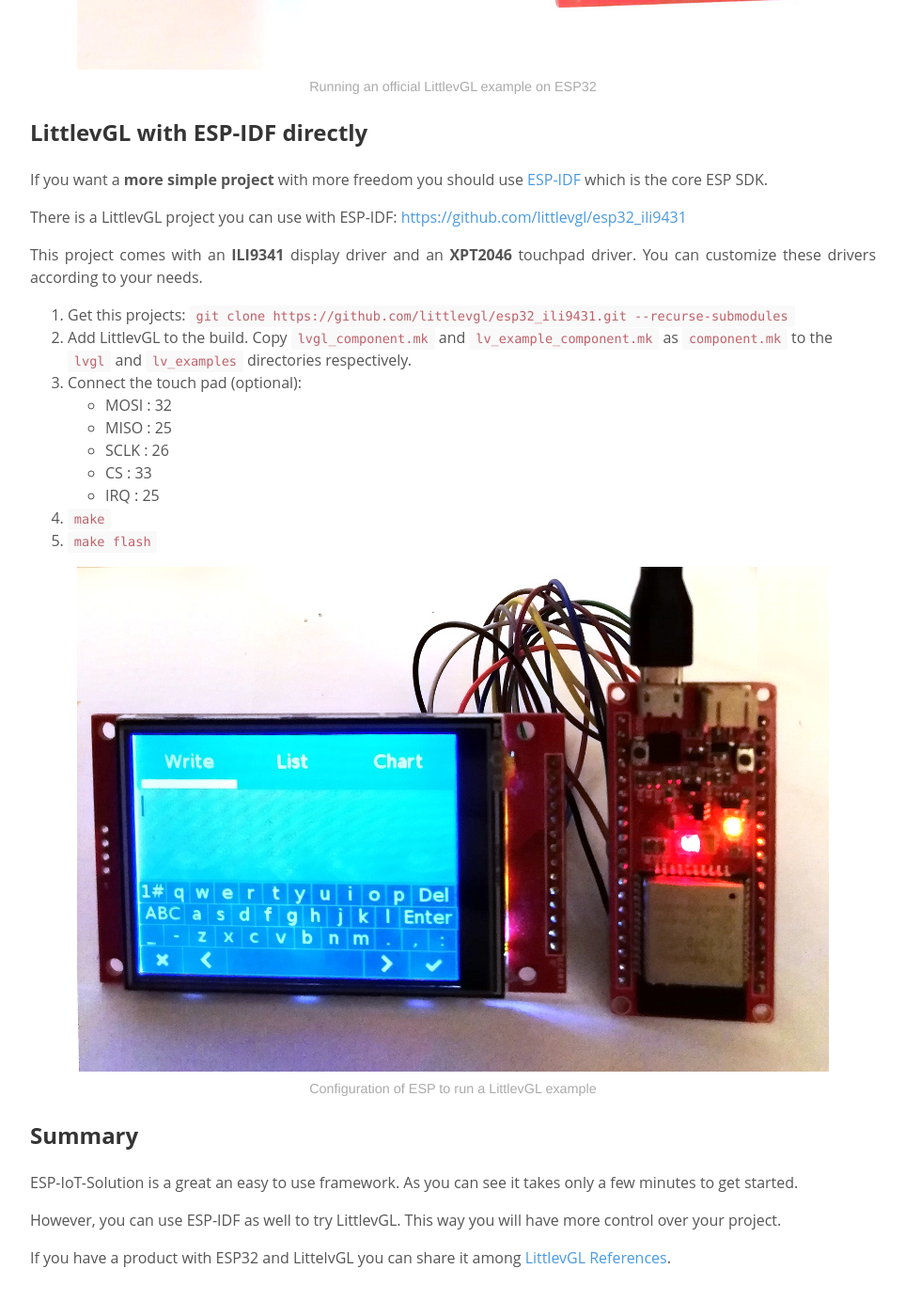
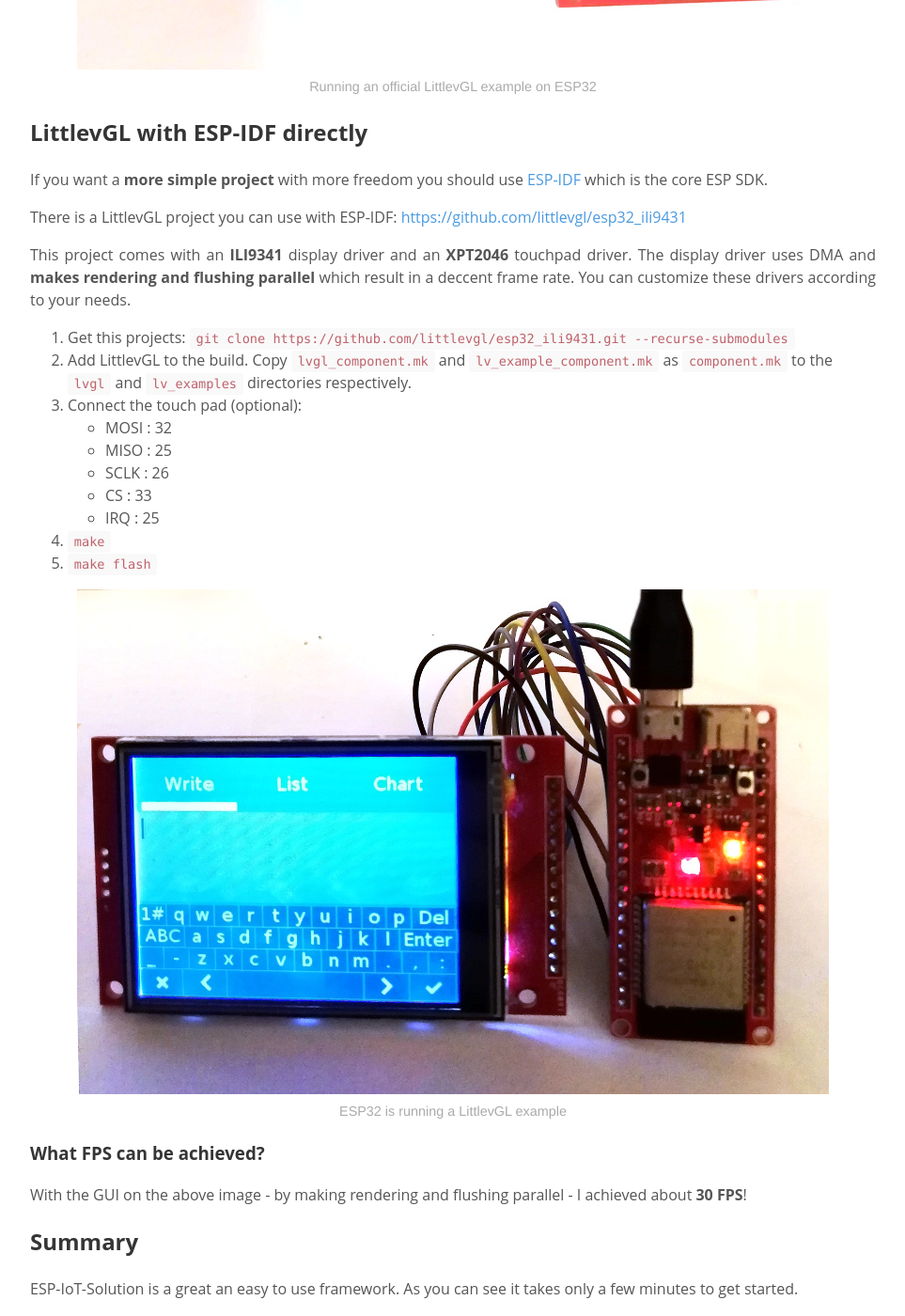
Before and after one commit to lvgl/blog, a Jekyll site: the page built from _posts/2019-01-31-esp32.md, in a window 1280 px wide and 1400 px high, scrolled down 6129 px. Shown: the whole window at 94% size, without its empty margins (158-1121 px from the left). Built offline with Jekyll 4.4.1, drawn with Linux system fonts in a browser that asks for light colours; comment, search, counter and statistics services are not loaded; some of the changed text lies outside the part shown.

Commit message:
esp32 update

```diff
--- a/_posts/2019-01-31-esp32.md
+++ b/_posts/2019-01-31-esp32.md
@@ -160,7 +160,8 @@ If you want a **more simple project** with more freedom you should use [ESP-IDF]
 
 There is a LittlevGL project you can use with ESP-IDF: [https://github.com/littlevgl/esp32_ili9431](https://github.com/littlevgl/esp32_ili9431)
 
-This project comes with an **ILI9341** display driver and an **XPT2046** touchpad driver. You can customize these drivers according to your needs.
+This project comes with an **ILI9341** display driver and an **XPT2046** touchpad driver. The display driver uses DMA and **makes rendering and flushing parallel** which result in a deccent frame rate.
+You can customize these drivers according to your needs.
 
 1. Get this projects: `git clone https://github.com/littlevgl/esp32_ili9431.git --recurse-submodules`
 2. Add LittlevGL to the build. Copy `lvgl_component.mk` and `lv_example_component.mk` as `component.mk` to the `lvgl` and `lv_examples` directories respectively.
@@ -175,8 +176,12 @@ This project comes with an **ILI9341** display driver and an **XPT2046** touchpa
 5. `make flash`
 
 
-![Configuration of ESP to run a LittlevGL example](/assets/esp32/esp32_littelvgl_gui.jpg)
-_Configuration of ESP to run a LittlevGL example_
+![ESP32 is running a LittlevGL example](/assets/esp32/esp32_littlevgl_gui.jpg)
+_ESP32 is running a LittlevGL example_
+
+### What FPS can be achieved?
+
+With the GUI on the above image - by making rendering and flushing parallel - I achieved about **30 FPS**!
 
 
 ## Summary
@@ -185,4 +190,4 @@ ESP-IoT-Solution is a great an easy to use framework. As you can see it takes on
 
 However, you can use ESP-IDF as well to try LittlevGL. This way you will have more control over your project.
 
-If you have a product with ESP32 and LittelvGL you can share it among [LittlevGL References](https://blog.littlevgl.com/2018-12-26/references).
+If you have a product with ESP32 and LittlevGL you can share it among [LittlevGL References](https://blog.littlevgl.com/2018-12-26/references).
```
Also changed, not shown: assets/esp32/esp32_littlevgl_gui.jpg (renamed from assets/esp32/esp32_littelvgl_gui.jpg).
